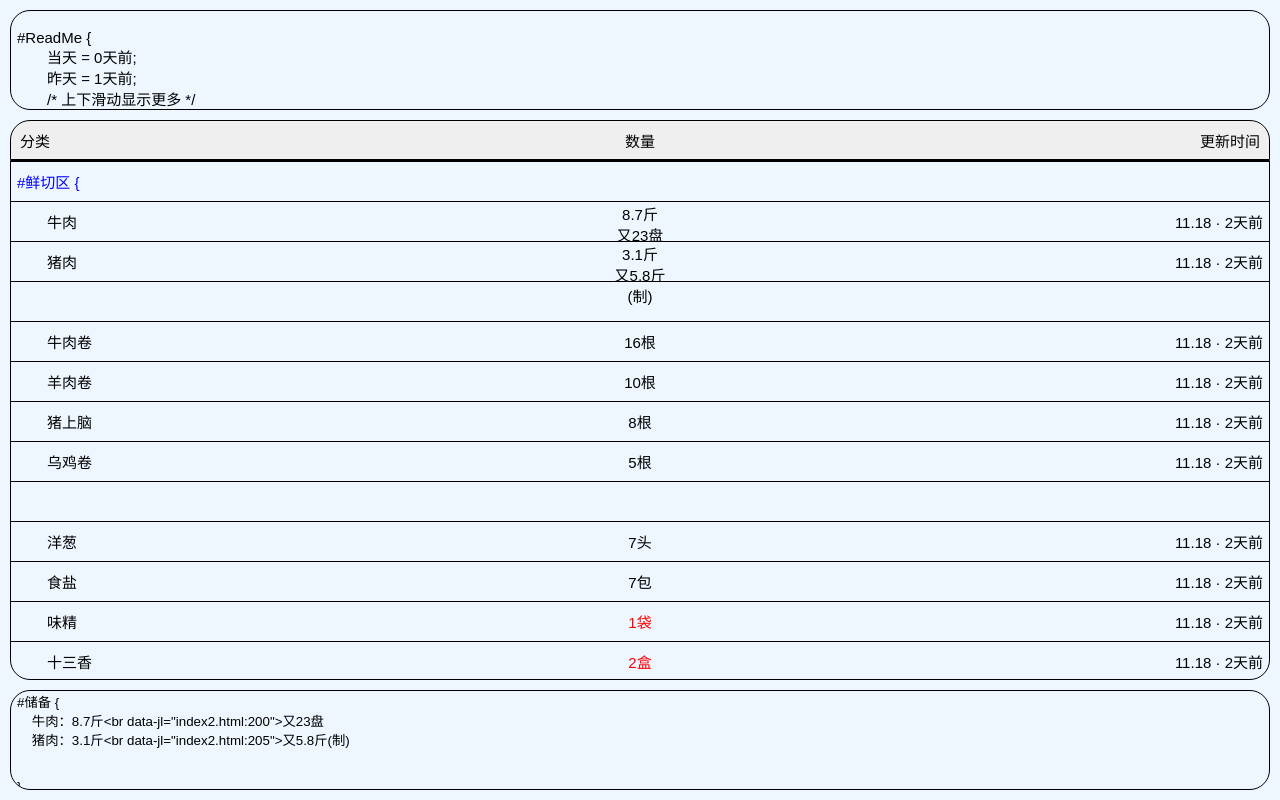
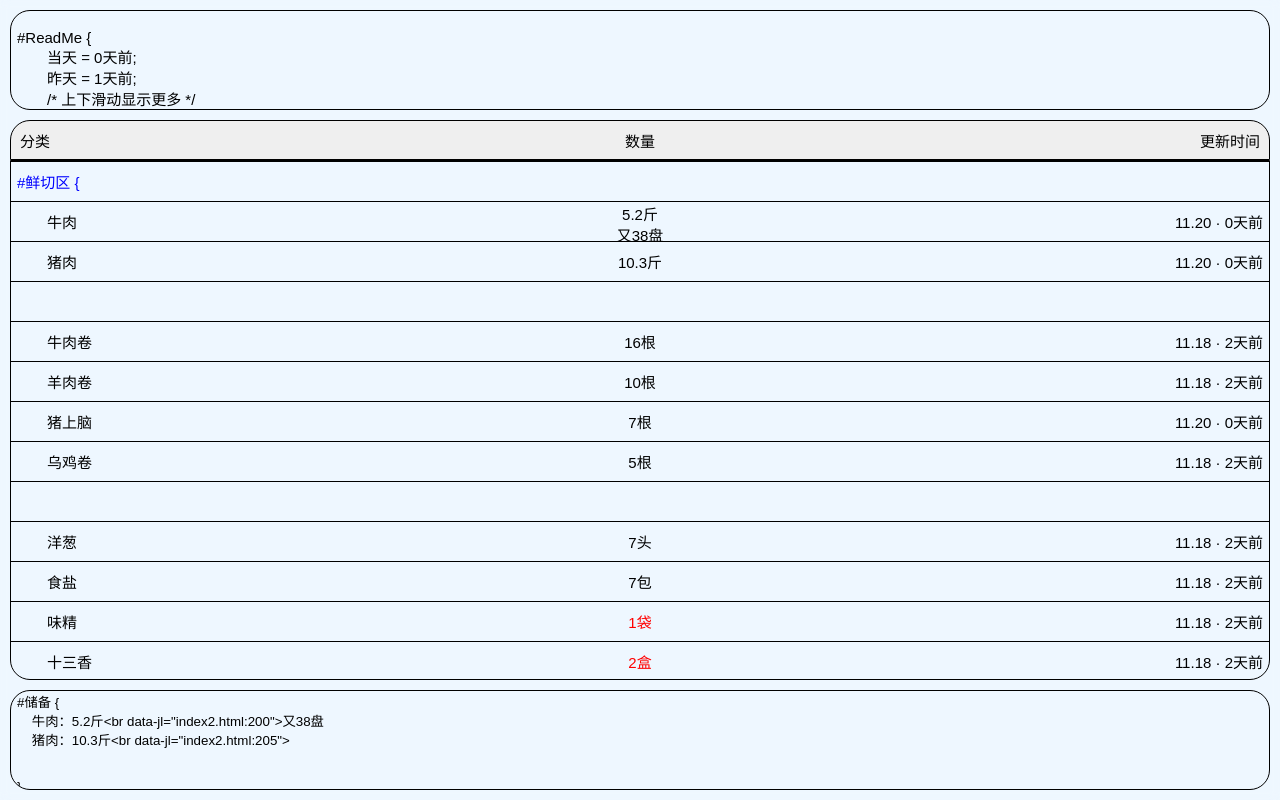
Before and after one commit to hengze436493/hengze, a plain HTML site: page index2.html in a window 1280 px wide. Drawn offline with Linux system fonts and the light colour scheme.

Commit message:
Update index2.html 数据

```diff
--- a/index2.html
+++ b/index2.html
@@ -197,13 +197,13 @@
         </div>
         <div class="row">
             <button class="LeftButton">&emsp;&emsp;牛肉</button>
-            <button class="CenterButton">8.7斤<br>又23盘</button>
-            <button class="RightButton">11.18</button>
+            <button class="CenterButton">5.2斤<br>又38盘</button>
+            <button class="RightButton">11.20</button>
         </div>
         <div class="row">
             <button class="LeftButton">&emsp;&emsp;猪肉</button>
-            <button class="CenterButton">3.1斤<br>又5.8斤(制)</button>
-            <button class="RightButton">11.18</button>
+            <button class="CenterButton">10.3斤<br></button>
+            <button class="RightButton">11.20</button>
         </div>
 
 
@@ -230,8 +230,8 @@
 
         <div class="row">
             <button class="LeftButton">&emsp;&emsp;猪上脑</button>
-            <button class="CenterButton">8根</button>
-            <button class="RightButton">11.18</button>
+            <button class="CenterButton">7根</button>
+            <button class="RightButton">11.20</button>
         </div>
 
         <div class="row">
@@ -279,7 +279,7 @@
 
 
 
-        <button id="htdbwzButton" class="row">版本：261047</button>
+        <button id="htdbwzButton" class="row">版本：261048</button>
         <button id="xzymButton" class="row">下载源码</button>
 
 
```
